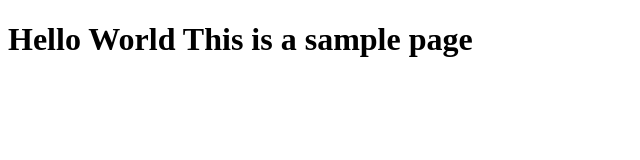
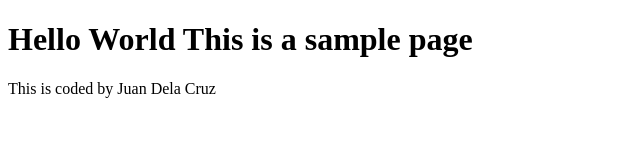
Before and after one commit to sangil-ronnie-john-mark/web, a plain HTML site: page index.html in a window 1280 px wide. Shown: the whole page, without its empty margins (0-640 px from the left). Drawn offline with Linux system fonts and the light colour scheme.

Commit message:
"Additional Paragraph in Homepage"

```diff
--- a/index.html
+++ b/index.html
@@ -2,5 +2,6 @@
     <html>
         <body>
             <h1> Hello World This is a sample page</h1>
+            <p> This is coded by Juan Dela Cruz </p>
         </body>
     </html>
```
Lines whose indentation alone changed are shown as unchanged.
